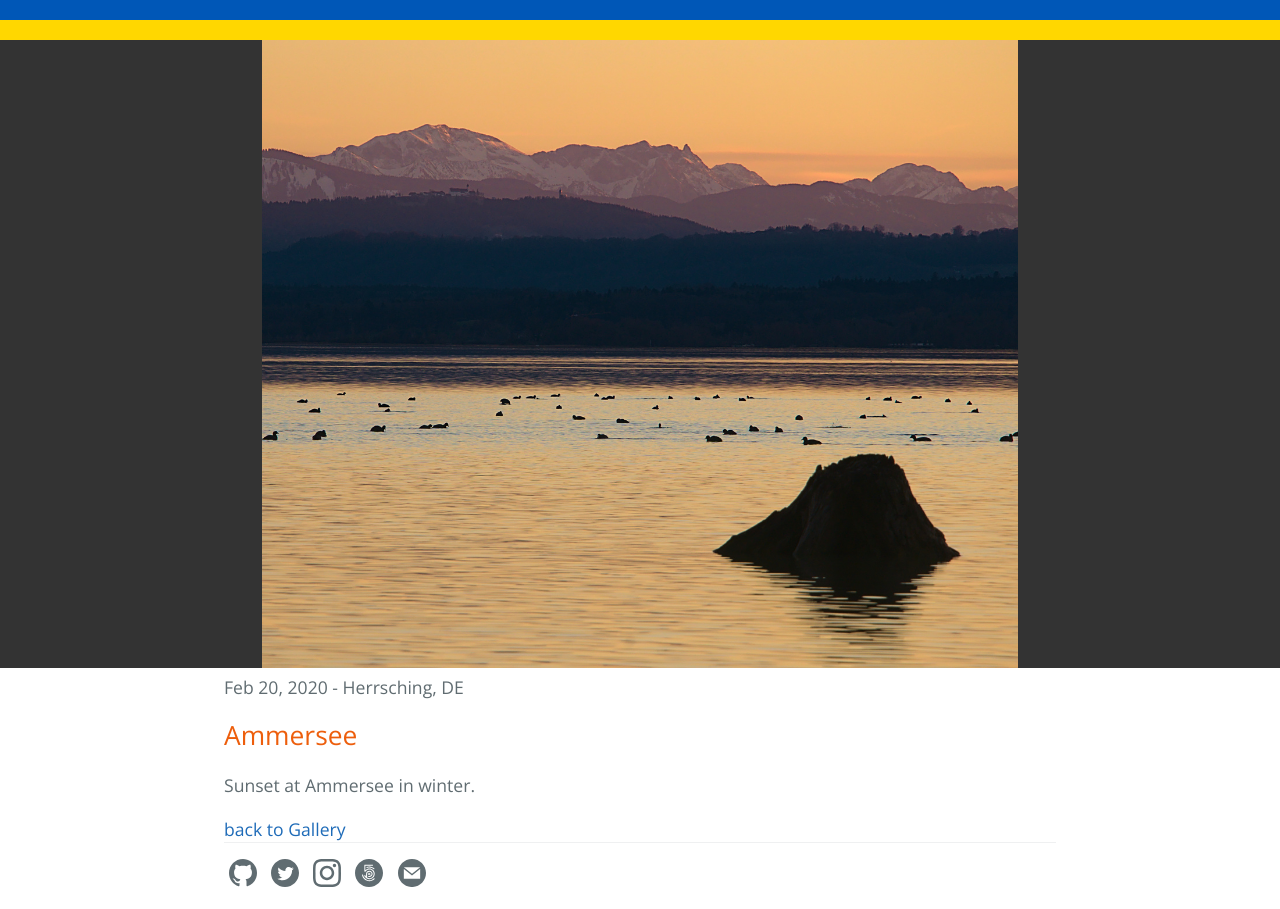
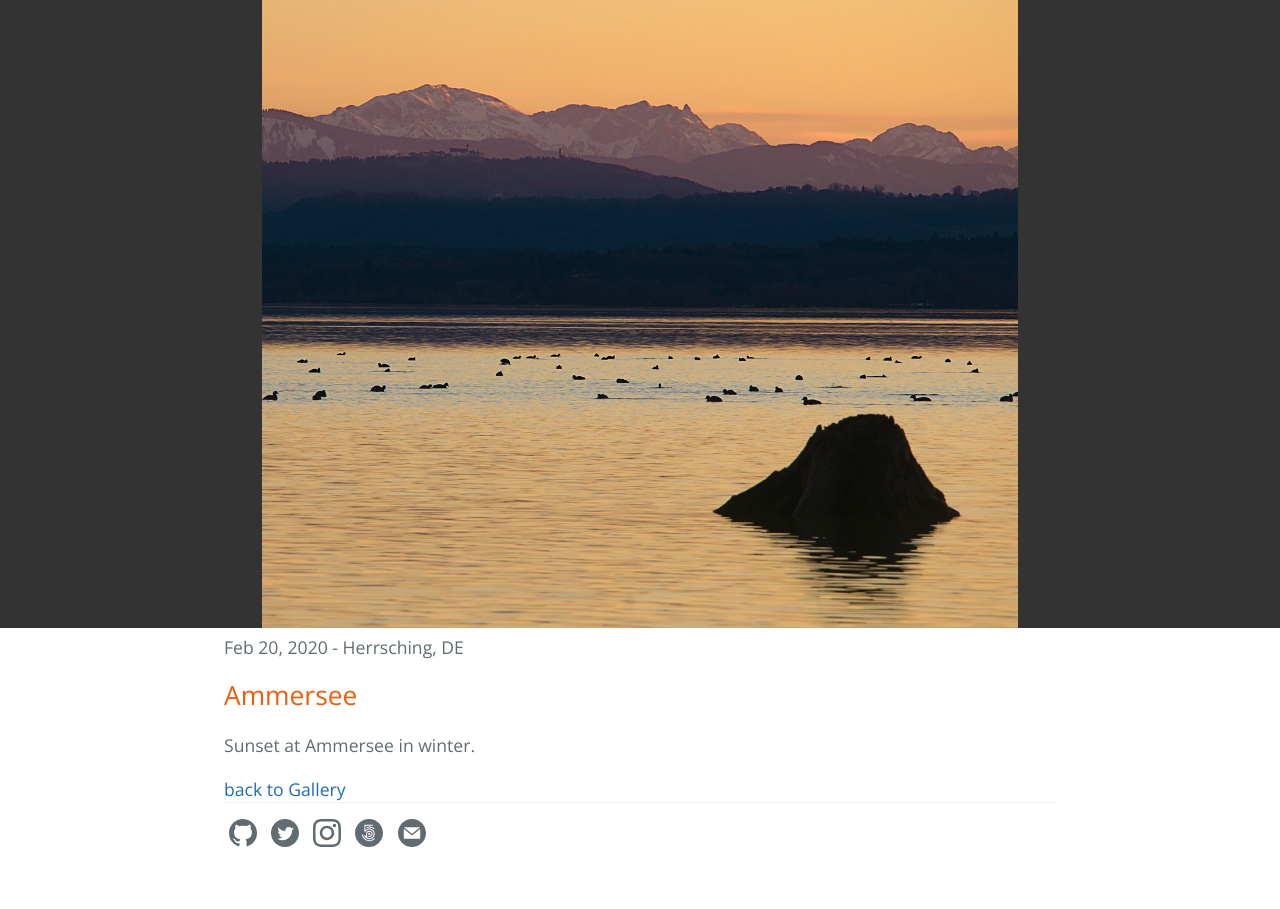
Before and after one commit to jacobsjo/jochenjacobs.eu, a Jekyll site: the page built from _portfolio/3-ammersee.md, in a window 1280 px wide. Built offline with Jekyll 4.4.1, drawn with Linux system fonts in a browser that asks for light colours.

Commit message:
fix flag visible in photo view

```diff
--- a/_layouts/default.html
+++ b/_layouts/default.html
@@ -85,9 +85,9 @@
         {% assign header_source = '<span style="white-space: nowrap">A Red Band at the Horizon -</span> <span style="white-space: nowrap">Wassenaar, Nethernands -</span> <span style="white-space: nowrap">Mar 23, 2018' %}
         {% endif %}
 
+        {% if page.layout != 'photo' %}
         <section class="flag"></section>
 
-        {% if page.layout != 'photo' %}
         <section class="page-header" style="background-image: url({{ header_bg }}); color: {{header_color}}">
             {% if page.layout == 'home' or page.ref == 'contact' %}
             <img class="profile_picture" src="../assets/pictures/profile_picture.png" style="float:left" />
```
